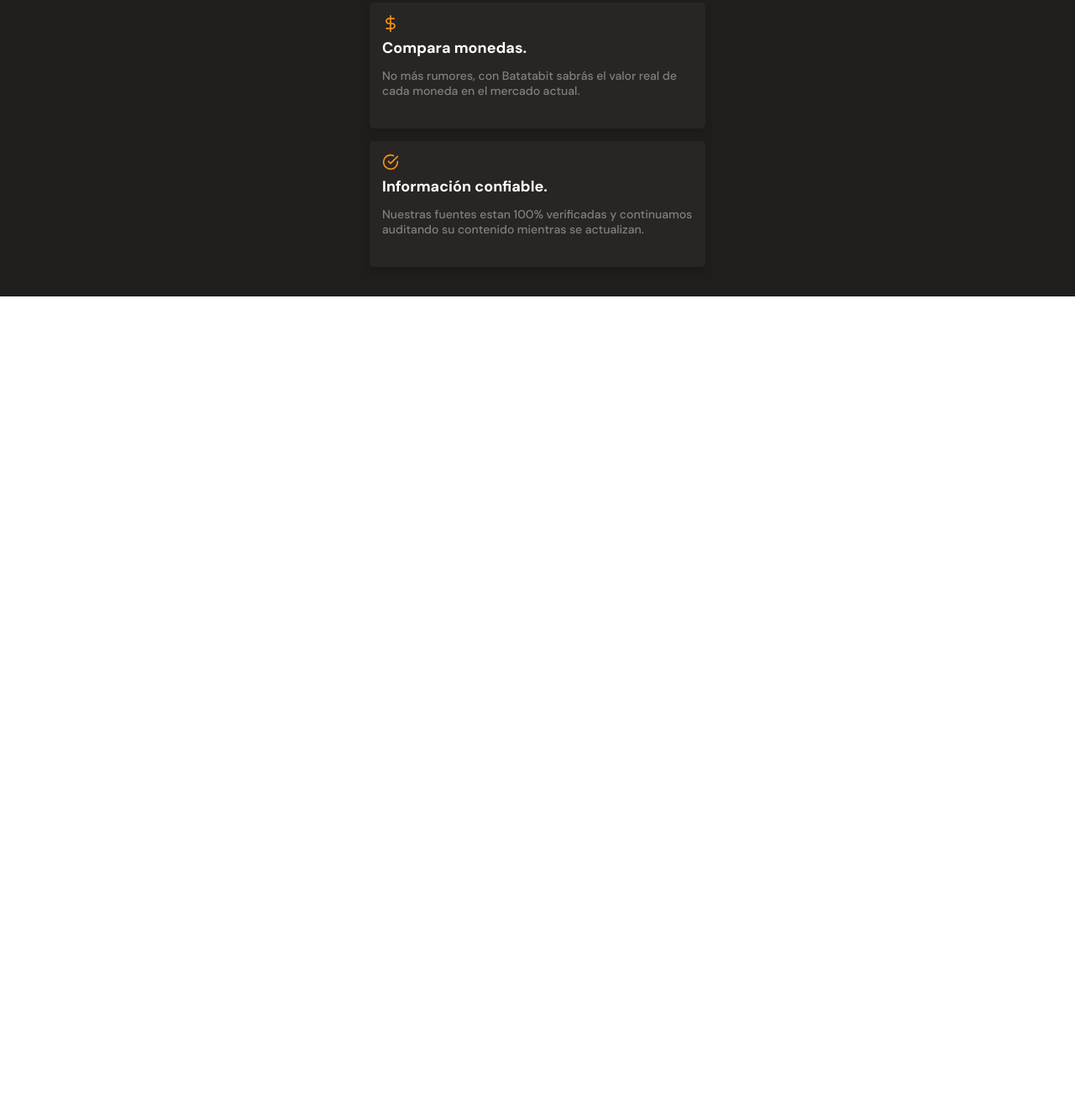
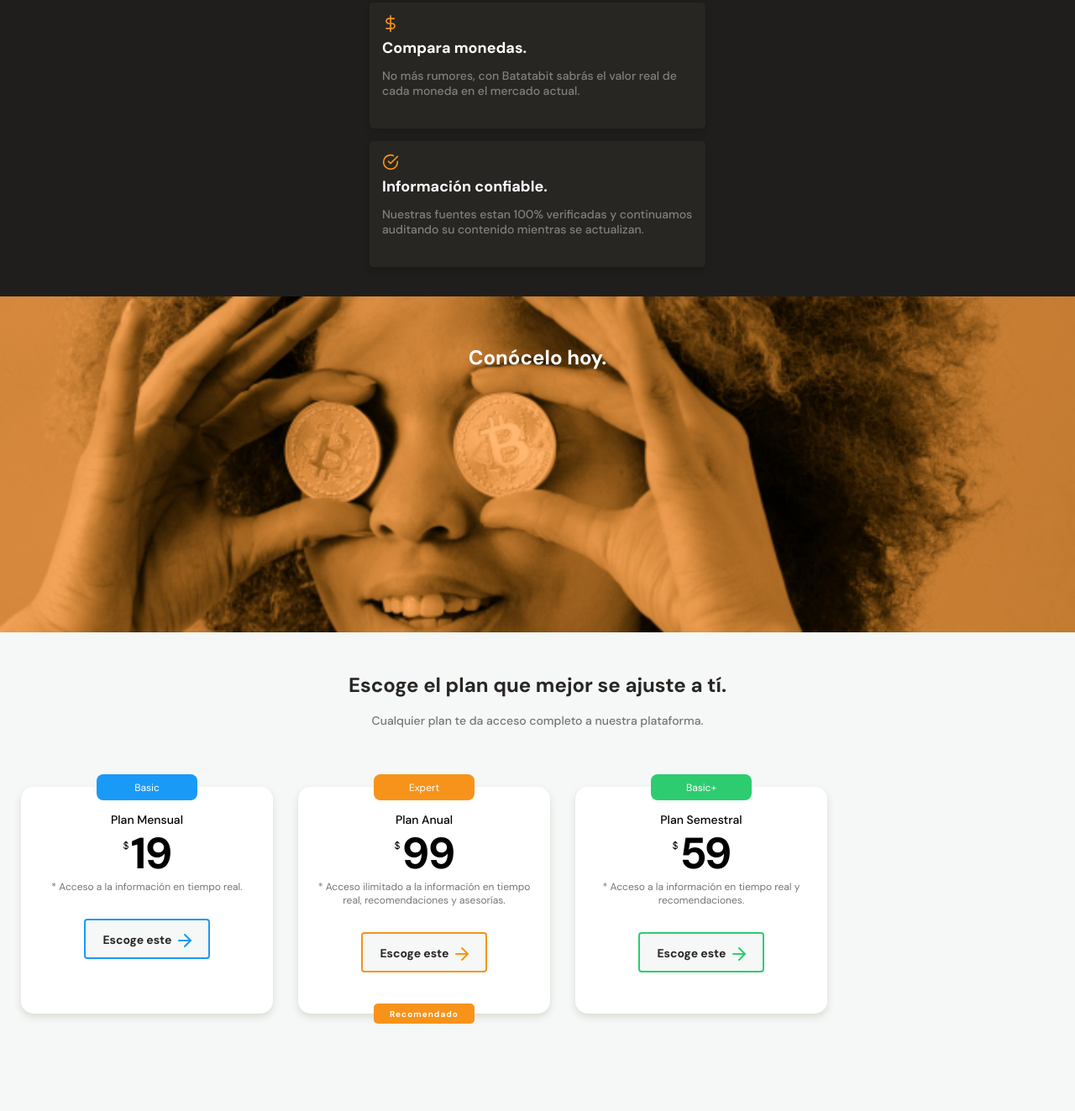
Before and after one commit to diegotenjo961/batatabit, a website: page index.html in a window 1280 px wide. Shown: the part 1997-3320 px from the top of the page at 84% size. Before the commit the page ends 2350 px from the top, so only its background shows below. Drawn offline with Linux system fonts and the light colour scheme.

Commit message:
Add plans section

```diff
--- a/index.html
+++ b/index.html
@@ -19,7 +19,7 @@
 				<p>
 					Batatabit te ayuda a navegar entre los diferentes precios y tendencias.
 				</p>
-				<a href="#" class="header__button">
+				<a href="#plans" class="header__button">
 					Conoce  nuestros planes
 					<i>
 						<img src="./assets/icons/down-arrow.svg" alt="flecha abojo"/>
@@ -189,10 +189,49 @@
 					</article>
 				</section>
 			</section>
-			<section></section>
-			<section></section>
-			<section></section>
+			<section class="bitcoin-img-container">
+				<h2>Conócelo hoy.</h2>
+			</section>
+			<section id="plans" class="main-plans-container">
+				<div class="plans--title">
+					<h2>Escoge el plan que mejor se ajuste a tí.</h2>
+					<p>Cualquier plan te da acceso completo a nuestra plataforma.</p>
+				</div>
+				<section class="plans-container--slider">
+					<article class="plans-container--card">
+						<p class="float-title basic">Basic</p>
+						<div class="plan-info-container">
+							<h3 class="plan-card--title">Plan Mensual</h3>
+							<p class="plan-card--price"><span>$</span> 19</p>
+							<p class="plan-card--saving">* Acceso a la información en tiempo real.</p>
+							<button class="plan-card--ca plan-card--ca-blue">Escoge este <span></span></button>
+						</div>
+					</article>
+					<article class="plans-container--card">
+						<p class="float-title expert">Expert</p>
+						<p class="recommended">Recomendado</p>
+						<div class="plan-info-container">
+							<h3 class="plan-card--title">Plan Anual</h3>
+							<p class="plan-card--price"><span>$</span> 99</p>
+							<p class="plan-card--saving">* Acceso ilimitado a la información en tiempo real, recomendaciones y asesorías.</p>
+							<button class="plan-card--ca plan-card--ca-orange">Escoge este <span></span></button>
+						</div>
+					</article>
+					<article class="plans-container--card">
+						<p class="float-title good">Basic+</p>
+						<div class="plan-info-container">
+							<h3 class="plan-card--title">Plan Semestral</h3>
+							<p class="plan-card--price"><span>$</span> 59</p>
+							<p class="plan-card--saving">* Acceso a la información en tiempo real y recomendaciones.</p>
+							<button class="plan-card--ca plan-card--ca-green">Escoge este <span></span></button>
+						</div>
+					</article>
+				</section>
+			</section>
 		</main>
-		<footer></footer>
+		<footer>
+
+		</footer>
+		<script src="./index.js"></script>
 	</body>
 </html>
--- /dev/null
+++ b/index.js
@@ -0,0 +1,5 @@
+const plansContainer = document.querySelector('.plans-container--slider');
+
+const scrollContainer = plansContainer.scrollWidth / 4;
+
+plansContainer.scrollTo(scrollContainer, 0);
--- a/styles.css
+++ b/styles.css
@@ -8,6 +8,7 @@
 	--grey: #BABABA;
 	--off-white: #F5F8F7;
 	--just-white: #FFFFFF;
+	--green: #2ECC71;
 }
 
 * {
@@ -327,7 +328,7 @@ main {
 	width: 90%;
 	min-width: 288px;
 	max-width: 400px;
-	height: 150px;
+	min-height: 150px;
 	margin: 15px auto;
 	padding: 15px;
 	background-color: var(--black);
@@ -369,3 +370,178 @@ main {
 	line-height: 1.8rem;
 	color: #808080;
 }
+
+.bitcoin-img-container {
+	width: 100%;
+	min-width: 320px;
+	height: 50vh;
+	background-image: url('./assets/img/bitcoinbaby2x.jpg');
+	background-position: center;
+	background-size: cover;
+	background-repeat: no-repeat;
+	text-align: center;
+}
+.bitcoin-img-container h2 {
+	padding-top: 60px;
+	font-size: 2.4rem;
+	font-weight: bold;
+	line-height: 2.6rem;
+	color: var(--just-white);
+}
+.main-plans-container {
+	width: 100%;
+	min-width: 320px;
+	height: auto;
+	padding-bottom: 70px;
+	text-align: center;
+	background-color: var(--off-white);
+}
+.plans--title {
+	width: 90%;
+	min-width: 288px;
+	height: auto;
+	margin: 0 auto;
+	margin-bottom: 50px;
+}
+.plans--title h2 {
+	padding-top: 50px;
+	font-size: 2.4rem;
+	font-weight: bold;
+	line-height: 2.6rem;
+	color: var(--black);
+}
+.plans--title p {
+	padding-top: 20px;
+	font-size: 1.4rem;
+	font-weight: 500;
+	line-height: 1.8rem;
+	color: #757575;
+}
+
+.plans-container--slider {
+	display: flex;
+	margin: 0 10px;
+	height: 336px;
+	overflow-x: scroll;
+  overflow-behavior-x: contain;
+	scroll-snap-type: x proximity;
+	overflow-y: hidden;
+}
+.plans-container--slider::-webkit-scrollbar {
+	background-color: transparent;
+}
+
+.plans-container--card {
+	position: relative;
+	scroll-snap-align: center;
+	width: 65%;
+	min-width: 230px;
+  max-width: 300px;
+	height: 270px;
+	margin: 20px 15px;
+	padding: 0 15px;
+	background-color: var(--just-white);
+	border-radius: 15px;
+	box-shadow: 0 4px 8px rgba(89, 73, 30, 0.16);
+}
+.plans-container--card .recommended {
+	position: absolute;
+	width: 120px;
+	height: 24px;
+	bottom: -12px;
+	left: calc(50% - 60px);
+	padding: 6px;
+	font-weight: bold;
+	letter-spacing: 1px;
+	color: var(--just-white);
+	background-color: var(--bitcoin-orange);
+	border-radius: 5px;
+}
+
+.plans-container--card .float-title {
+	position: absolute;
+	width: 120px;
+	height: 31px;
+	top: -15.5px;
+	left: calc(50% - 60px);
+	padding: 8px;
+	font-size: 1.2rem;
+	/*background-color*/
+	border-radius: 8px;
+	color: var(--just-white);
+}
+.plans-container--card .expert {
+	z-index: 1;
+	background-color: var(--bitcoin-orange);
+}
+.plans-container--card .basic {
+	background-color: var(--secondary-blue);
+}
+.plans-container--card .good {
+	background-color: var(--green);
+}
+
+.plan-card--title {
+	padding-top: 30px;
+	font-size: 1.4rem;
+	font-weight: 500;
+	line-height: 1.8rem;
+	color: black;
+}
+.plan-card--price {
+  display: flex;
+	justify-content: center;
+	padding: 5px 0;
+	font-size: 5.2rem;
+	font-weight: bold;
+	letter-spacing: -2px;
+	line-height: 5.3rem;
+	color: black;
+}
+.plan-card--price span {
+	padding-top: 8px;
+	padding-right: 4px;
+	font-size: 1.2rem;
+	font-weight: 300;
+	line-height: 1.8rem;
+}
+.plan-card--saving {
+	font-size: 1.2rem;
+  color: #757575;
+}
+.plan-card--ca {
+	width: 150px;
+	height: 48px;
+	margin-top: 30px;
+	background-color: var(--off-white);
+	border-radius: 4px;
+	font-family: 'DM Sans', sans-serif;
+	font-size: 1.4rem;
+	font-weight: bold;
+	line-height: 1.8rem;
+	color: var(--black);
+}
+.plan-card--ca-orange {
+	border: 2px solid var(--bitcoin-orange);
+}
+.plan-card--ca-blue {
+	border: 2px solid var(--secondary-blue);
+}
+.plan-card--ca-green {
+	border: 2px solid var(--green);
+}
+.plan-card--ca span {
+	display: inline-block;
+	width: 20px;
+	height: 20px;
+	vertical-align: text-bottom;
+}
+.plan-card--ca-orange span {
+	background-image: url('./assets/icons/orange-right-arrow.svg');
+}
+.plan-card--ca-blue span {
+	background-image: url('./assets/icons/blue-right-arraw.svg');
+}
+.plan-card--ca-green span {
+	background-image: url('./assets/icons/green-right-arrow.svg');
+}
```
Also changed, not shown: assets/icons/blue-right-arraw.svg (added), assets/icons/green-right-arrow.svg (added).
